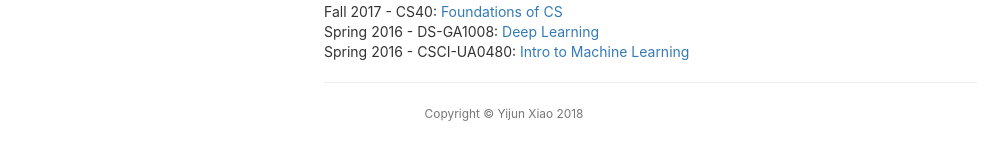
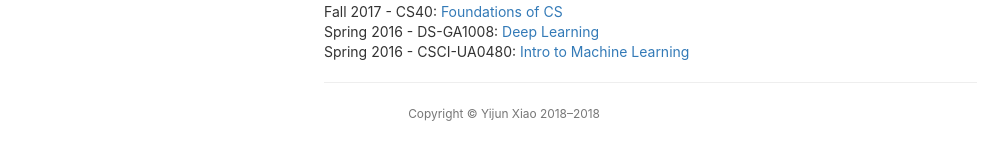
Before and after one commit to yjxiao/yjxiao.github.io, a Jekyll site: the page built from index.md, in a window 1280 px wide. Shown: the part 729-889 px from the top of the page, without its empty margins (136-1144 px from the left). Built offline with Jekyll 4.4.1, drawn with Linux system fonts in a browser that asks for light colours.

Commit message:
auto-update copyright year

```diff
--- a/_includes/footer.html
+++ b/_includes/footer.html
@@ -1,3 +1,8 @@
 <footer class="site-footer h-card">
-  <p class="text-center"><small class="text-muted">Copyright &copy {{ site.author | escape }} 2018</small></p>
+  <p class="text-center"><small class="text-muted">Copyright &copy; {{ site.author | escape }} 2018&ndash;<script type="text/javascript">
+	var today = new Date()
+	var year = today.getFullYear()
+	document.write(year)
+      </script>
+  </small></p>
 </footer>
```
